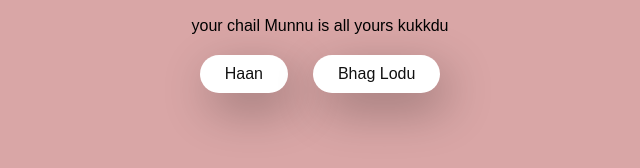
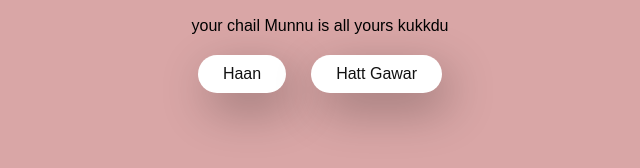
Before and after one commit to 4vanshdogra-cell/Do.Vansh.Loves.Ridhimaaaa, a plain HTML site: page index.html in a window 1280 px wide. Shown: the part 430-598 px from the top of the page, 320-960 px from the left. Drawn offline with Linux system fonts and the light colour scheme; a script that the page names is missing.

Commit message:
Update index.html

```diff
--- a/index.html
+++ b/index.html
@@ -23,7 +23,7 @@
 
     <div class="btn">
       <a href="yes.html">Haan</a>
-      <a href="no1.html">Bhag Lodu</a>
+      <a href="no1.html">Hatt Gawar</a>
     </div>
   </div>
 </body>
```
